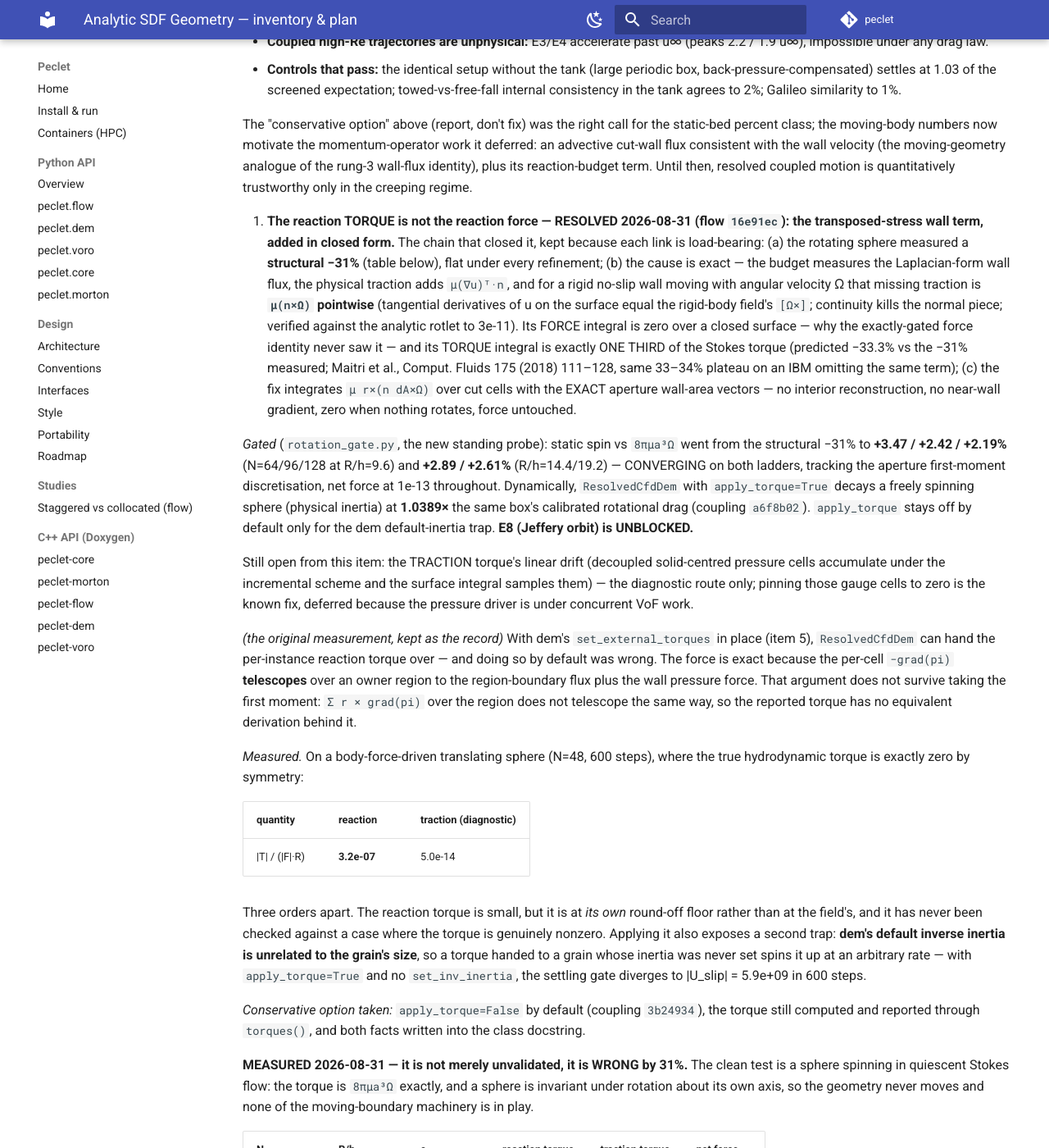
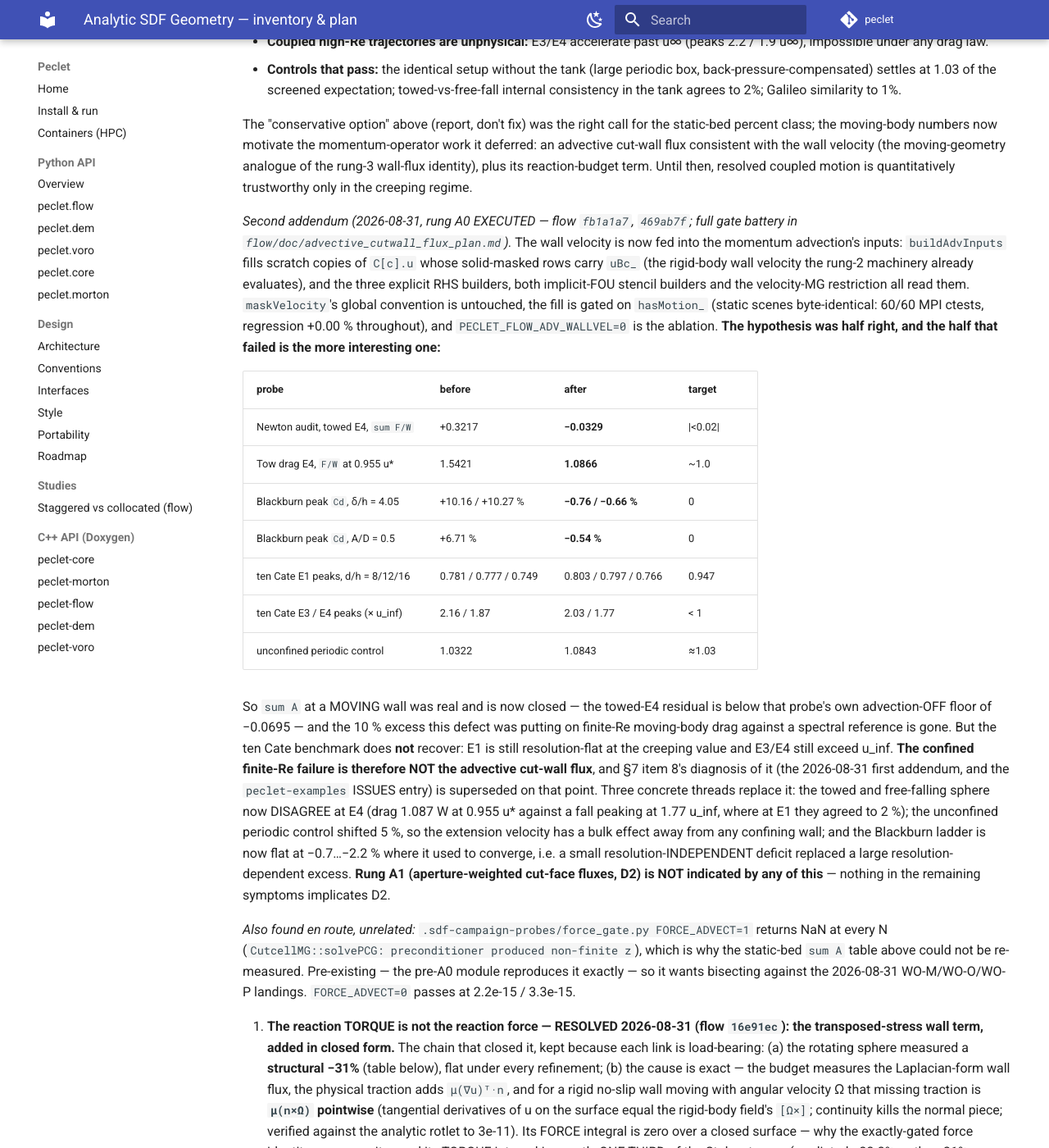
Before and after one commit to computational-chemical-engineering/peclet, an MkDocs documentation site: the page built from docs/ANALYTIC_SDF_GEOMETRY.md, in a window 1280 px wide and 1400 px high, scrolled down 26678 px. Shown: the whole window at 82% size. Built offline with MkDocs 1.6.1 and Material for MkDocs 9.7.7, drawn with Linux system fonts in a browser that asks for light colours; comment, search, counter and statistics services are not loaded.

Commit message:
core... flow bump: rung A0 (advective cut-wall flux) + the split verdict on H1
flow fb1a1a7 (A0 implementation) + 469ab7f (the gate battery). §7 item 8 gains a
second addendum recording what A0 measured.

A0 feeds the local rigid-body wall velocity into the momentum advection's inputs
(scratch copies of u whose solid-masked rows carry uBc_), read by both the
explicit RHS builders and the implicit-FOU stencil builders so the deferred
correction stays consistent. maskVelocity's global convention is untouched;
static scenes are byte-identical (60/60 MPI ctests, regression +0.00%) and
PECLET_FLOW_ADV_WALLVEL=0 is the ablation.

The moving-wall momentum leak that motivated the rung closes (towed E4 Newton
residual +0.3217 -> -0.0329 W, below the same probe's advection-OFF floor of
-0.0695; towed drag 1.5421 -> 1.0866 W), and the finite-Re moving-body drag
error against Blackburn's spectral peaks drops from a worst case of 10.3% to
2.2%. But the ten Cate benchmark does NOT recover -- E1 0.781/0.777/0.749 ->
0.803/0.797/0.766 against 0.947, still resolution-flat, and E3/E4 still exceed
u_inf -- so the confined finite-Re failure is NOT the advective cut-wall flux
and the first addendum's diagnosis of it is superseded on that point. A1 is not
indicated. Three replacement threads are recorded in the addendum.

Co-Authored-By: Claude Fable 5 <noreply@anthropic.com>
Claude-Session: https://claude.ai/code/session_015VFHwjBNfmqw89iVFh2sC6

```diff
--- a/docs/ANALYTIC_SDF_GEOMETRY.md
+++ b/docs/ANALYTIC_SDF_GEOMETRY.md
@@ -1229,6 +1229,46 @@ option was taken in each case and is stated; none of them is settled.
    the rung-3 wall-flux identity), plus its reaction-budget term. Until then, resolved coupled
    motion is quantitatively trustworthy only in the creeping regime.
 
+   *Second addendum (2026-08-31, rung A0 EXECUTED — flow `fb1a1a7`, `469ab7f`; full gate battery
+   in `flow/doc/advective_cutwall_flux_plan.md`).* The wall velocity is now fed into the momentum
+   advection's inputs: `buildAdvInputs` fills scratch copies of `C[c].u` whose solid-masked rows
+   carry `uBc_` (the rigid-body wall velocity the rung-2 machinery already evaluates), and the
+   three explicit RHS builders, both implicit-FOU stencil builders and the velocity-MG restriction
+   all read them. `maskVelocity`'s global convention is untouched, the fill is gated on
+   `hasMotion_` (static scenes byte-identical: 60/60 MPI ctests, regression +0.00 % throughout),
+   and `PECLET_FLOW_ADV_WALLVEL=0` is the ablation. **The hypothesis was half right, and the half
+   that failed is the more interesting one:**
+
+   | probe | before | after | target |
+   |---|---|---|---|
+   | Newton audit, towed E4, `sum F/W` | +0.3217 | **−0.0329** | \|<0.02\| |
+   | Tow drag E4, `F/W` at 0.955 u* | 1.5421 | **1.0866** | ~1.0 |
+   | Blackburn peak `Cd`, δ/h = 4.05 | +10.16 / +10.27 % | **−0.76 / −0.66 %** | 0 |
+   | Blackburn peak `Cd`, A/D = 0.5 | +6.71 % | **−0.54 %** | 0 |
+   | ten Cate E1 peaks, d/h = 8/12/16 | 0.781 / 0.777 / 0.749 | 0.803 / 0.797 / 0.766 | 0.947 |
+   | ten Cate E3 / E4 peaks (× u_inf) | 2.16 / 1.87 | 2.03 / 1.77 | < 1 |
+   | unconfined periodic control | 1.0322 | 1.0843 | ≈1.03 |
+
+   So `sum A` at a MOVING wall was real and is now closed — the towed-E4 residual is below that
+   probe's own advection-OFF floor of −0.0695 — and the 10 % excess this defect was putting on
+   finite-Re moving-body drag against a spectral reference is gone. But the ten Cate benchmark
+   does **not** recover: E1 is still resolution-flat at the creeping value and E3/E4 still exceed
+   u_inf. **The confined finite-Re failure is therefore NOT the advective cut-wall flux**, and
+   §7 item 8's diagnosis of it (the 2026-08-31 first addendum, and the `peclet-examples` ISSUES
+   entry) is superseded on that point. Three concrete threads replace it: the towed and
+   free-falling sphere now DISAGREE at E4 (drag 1.087 W at 0.955 u* against a fall peaking at
+   1.77 u_inf, where at E1 they agreed to 2 %); the unconfined periodic control shifted 5 %, so
+   the extension velocity has a bulk effect away from any confining wall; and the Blackburn ladder
+   is now flat at −0.7…−2.2 % where it used to converge, i.e. a small resolution-INDEPENDENT
+   deficit replaced a large resolution-dependent excess. **Rung A1 (aperture-weighted cut-face
+   fluxes, D2) is NOT indicated by any of this** — nothing in the remaining symptoms implicates D2.
+
+   *Also found en route, unrelated:* `.sdf-campaign-probes/force_gate.py FORCE_ADVECT=1` returns
+   NaN at every N (`CutcellMG::solvePCG: preconditioner produced non-finite z`), which is why the
+   static-bed `sum A` table above could not be re-measured. Pre-existing — the pre-A0 module
+   reproduces it exactly — so it wants bisecting against the 2026-08-31 WO-M/WO-O/WO-P landings.
+   `FORCE_ADVECT=0` passes at 2.2e-15 / 3.3e-15.
+
 9. **The reaction TORQUE is not the reaction force — RESOLVED 2026-08-31 (flow `16e91ec`): the
    transposed-stress wall term, added in closed form.** The chain that closed it, kept because each
    link is load-bearing: (a) the rotating sphere measured a **structural −31%** (table below), flat
```
